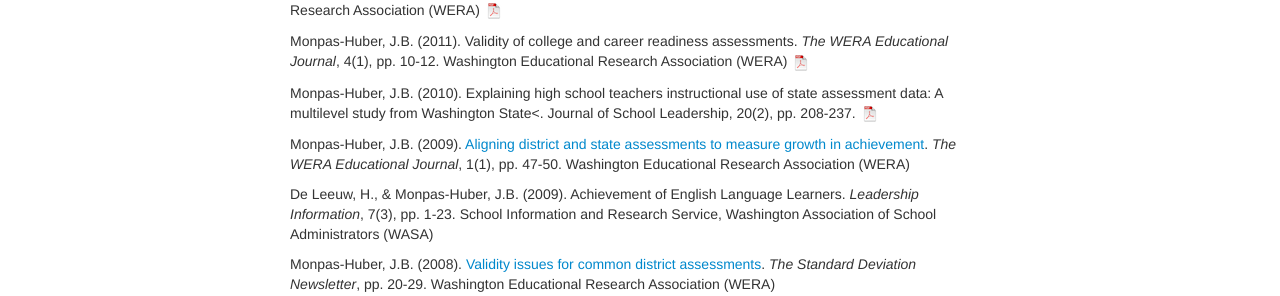
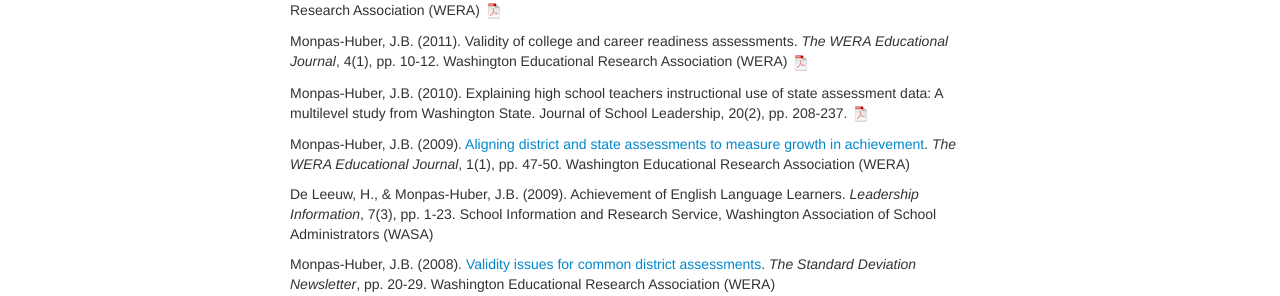
Before and after one commit to jackbhuber/jackbhuber.github.io, a Jekyll site: the page built from pages/pubs.md, in a window 1280 px wide. Shown: the part 304-600 px from the top of the page. Built offline with Jekyll 4.4.1, drawn with Linux system fonts in a browser that asks for light colours.

Commit message:
Update pubs.md

```diff
--- a/pages/pubs.md
+++ b/pages/pubs.md
@@ -21,7 +21,7 @@
 
 Monpas-Huber, J.B. (2011). Validity of college and career readiness assessments. <em>The WERA Educational Journal</em>, 4(1), pp. 10-12. Washington Educational Research Association (WERA) [![pdf](icons16/pdf-icon.png)](https://jackbhuber.files.wordpress.com/2020/04/validity-of-college-and-career-readiness-assessments.pdf)
 
-Monpas-Huber, J.B. (2010). Explaining high school teachers instructional use of state assessment data: A multilevel study from Washington State<. Journal of School Leadership, 20(2), pp. 208-237. [![pdf](icons16/pdf-icon.png)](https://journals.sagepub.com/doi/pdf/10.1177/105268461002000205)
+Monpas-Huber, J.B. (2010). Explaining high school teachers instructional use of state assessment data: A multilevel study from Washington State. Journal of School Leadership, 20(2), pp. 208-237. [![pdf](icons16/pdf-icon.png)](https://journals.sagepub.com/doi/pdf/10.1177/105268461002000205)
 
 <!-- wp:paragraph {"fontSize":"small"} -->
 <p class="has-small-font-size">Monpas-Huber, J.B. (2009). <a href="https://jackbhuber.files.wordpress.com/2020/04/aligning-district-and-state-assessments-to-measure-growth.pdf" target="_blank" rel="noreferrer noopener">Aligning district and state assessments to measure growth in achievement</a>. <em>The WERA Educational Journal</em>, 1(1), pp. 47-50. Washington Educational Research Association (WERA)</p>
```
